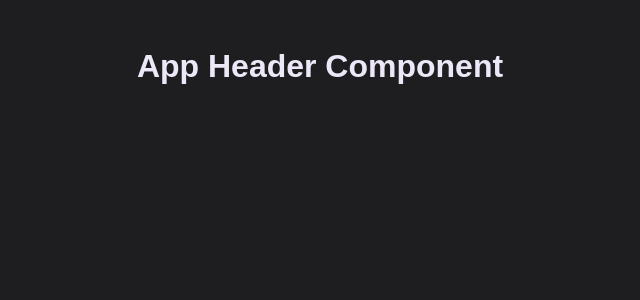
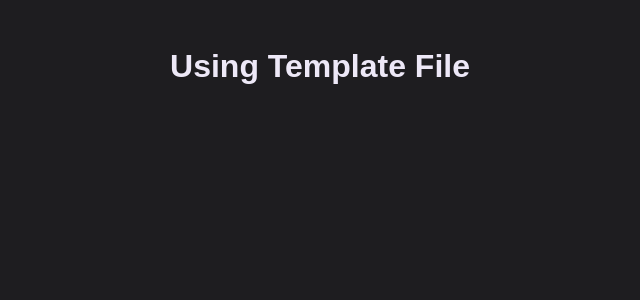
Before and after one commit to ankurpapneja4/angular_easytask_project, an Angular app: page / in a window 1280 px wide. Shown: the top 300 px of the page, without its empty margins (320-960 px from the left). Built offline with nearby package versions, Linux system fonts and the light colour scheme.

Commit message:
Load Header Template From File

```diff
--- /dev/null
+++ b/src/app/header/header.component.html
@@ -0,0 +1 @@
+<h1>Using Template File</h1>
--- a/src/app/header/header.component.ts
+++ b/src/app/header/header.component.ts
@@ -4,7 +4,7 @@ import { Component } from '@angular/core'
   standalone: true,
   imports: [],
   selector: 'app-header',
-  template: '<h1>App Header Component</h1>'
+  templateUrl: './header.component.html'
 })
 export class HeaderComponent {
 
```
